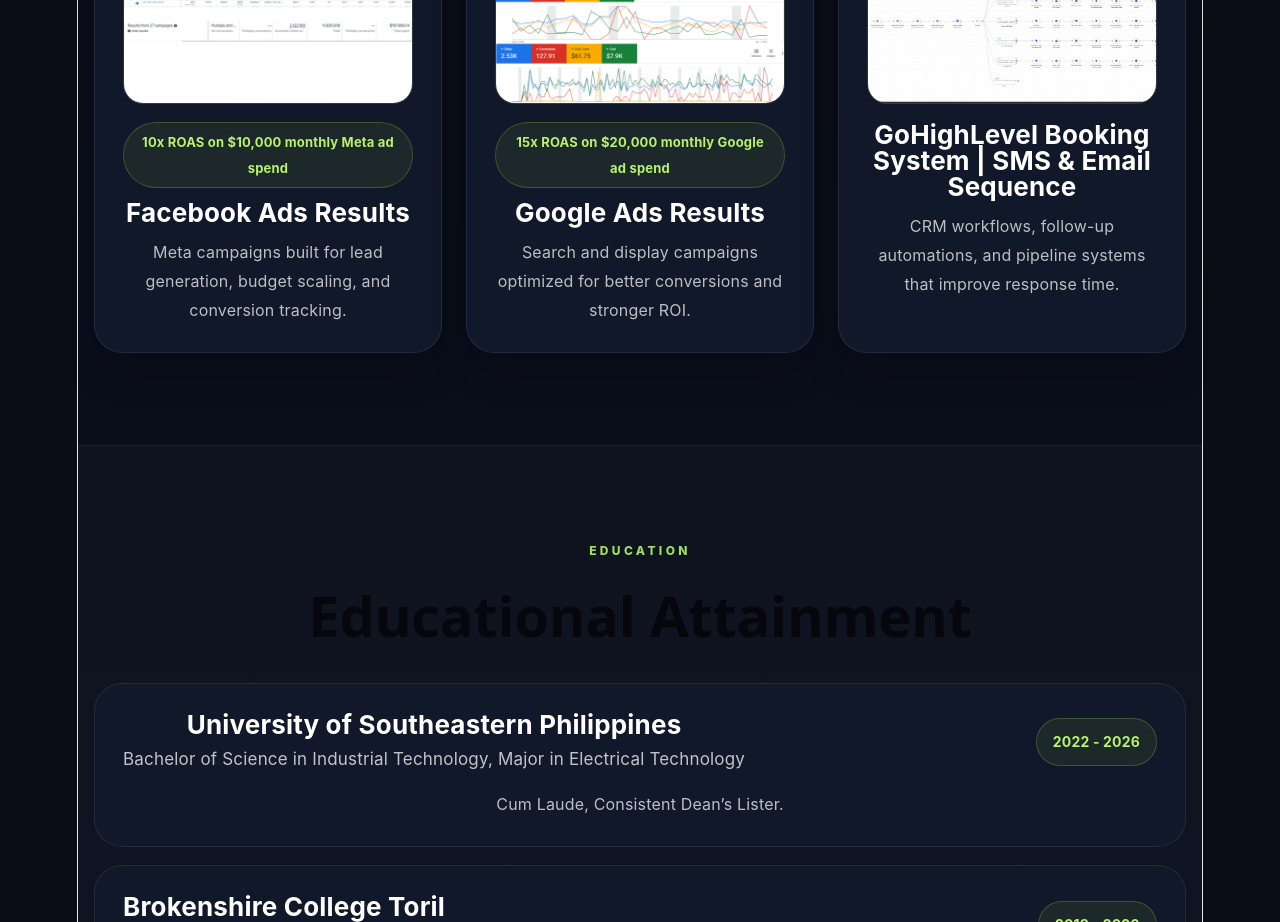
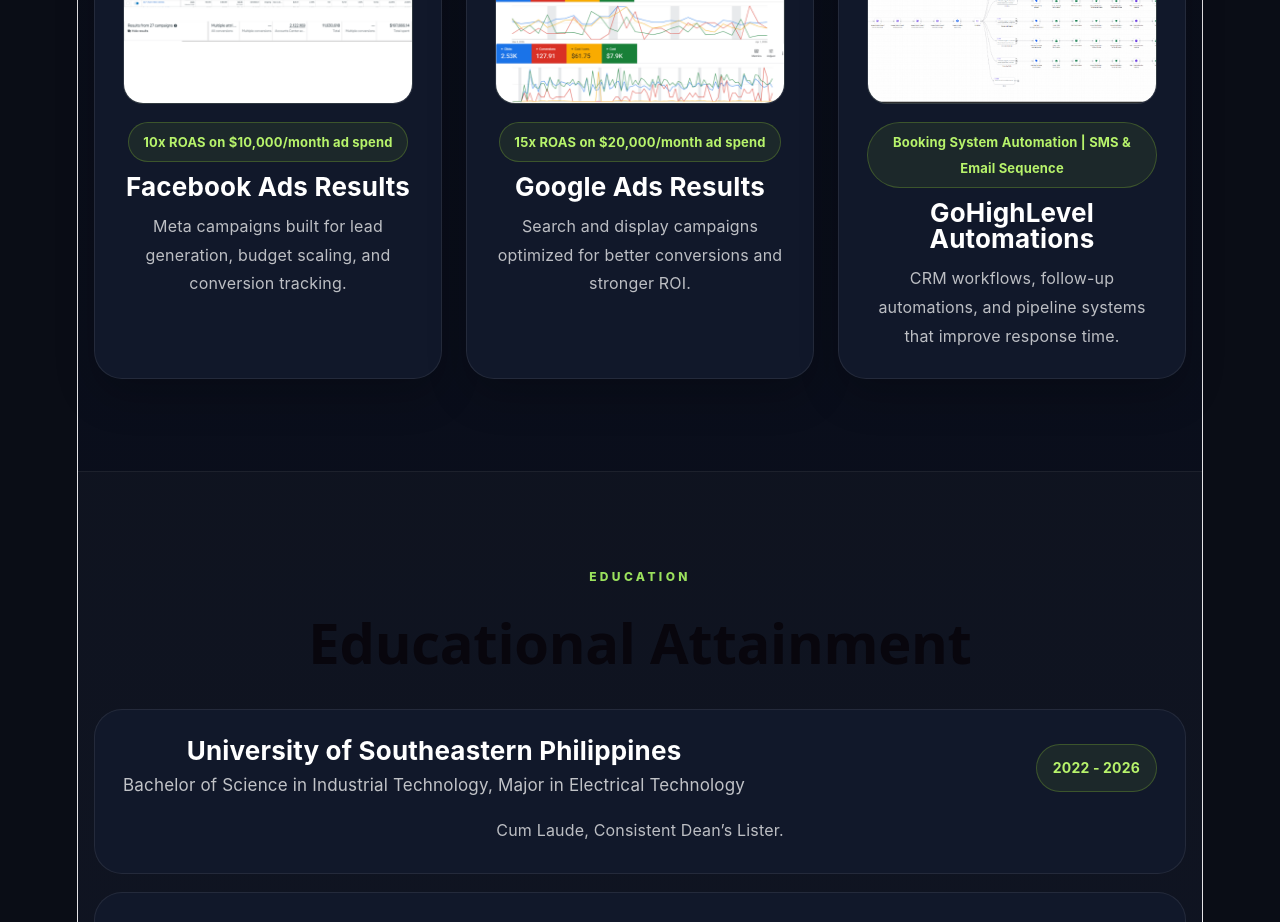
Before and after one commit to prescribed5/gerald-portfolio, a React (Vite) app: page / in a window 1280 px wide. Shown: the part 1860-2782 px from the top of the page. Built offline with nearby package versions, Linux system fonts and the light colour scheme.

Commit message:
Shorten ROAS stat wording and add GHL stat badge

```diff
--- a/src/App.jsx
+++ b/src/App.jsx
@@ -22,17 +22,18 @@ export default function GeraldPortfolioRevamp() {
       description:
         'Meta campaigns built for lead generation, budget scaling, and conversion tracking.',
       image: '/fb-ads.png',
-      stat: '10x ROAS on $10,000 monthly Meta ad spend',
+      stat: '10x ROAS on $10,000/month ad spend',
     },
     {
       title: 'Google Ads Results',
       description:
         'Search and display campaigns optimized for better conversions and stronger ROI.',
       image: '/google-ads.png',
-      stat: '15x ROAS on $20,000 monthly Google ad spend',
+      stat: '15x ROAS on $20,000/month ad spend',
     },
     {
-      title: 'GoHighLevel Booking System | SMS & Email Sequence',
+      title: 'GoHighLevel Automations',
+      stat: 'Booking System Automation | SMS & Email Sequence',
       description:
         'CRM workflows, follow-up automations, and pipeline systems that improve response time.',
       image: '/ghl.png',
```
